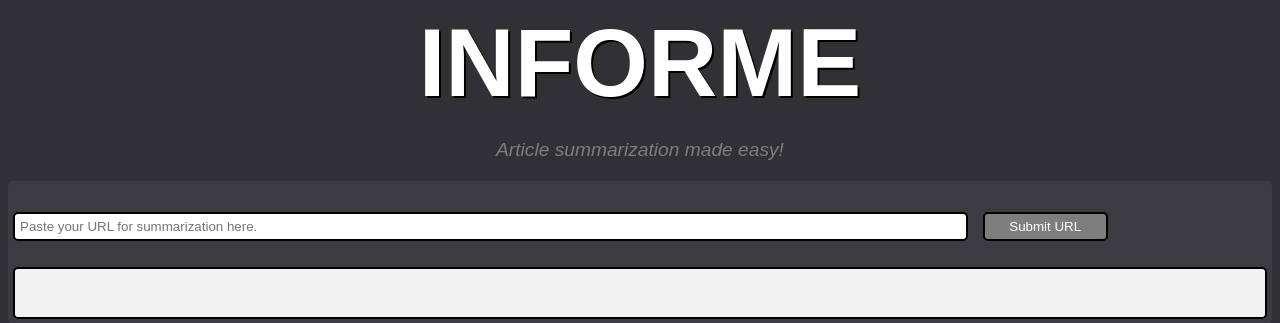
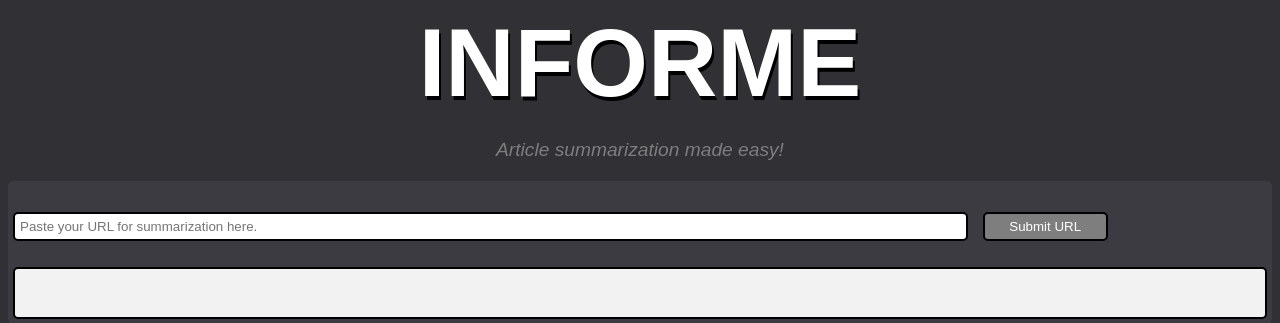
Before and after one commit to austincasale/CEN4020-InForme, a PHP site: page / in a window 1280 px wide. Shown: the top 323 px of the page. Run offline with PHP 8.4, Linux system fonts and the light colour scheme; some libraries are stand-ins or nearby versions.

Commit message:
Minor change to <strong>

```diff
--- a/website/styles.css
+++ b/website/styles.css
@@ -7,6 +7,7 @@ strong {
 	font-family: "Arial", serif;
 	color: white;
 	font-size: 3em;
+	text-shadow: 2px 4px #000000;
 }
 
 header {
```
